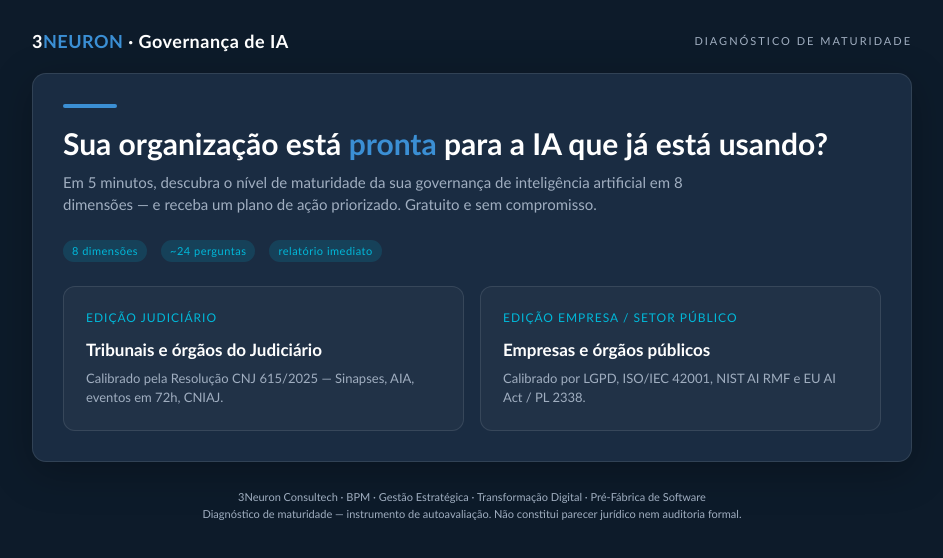
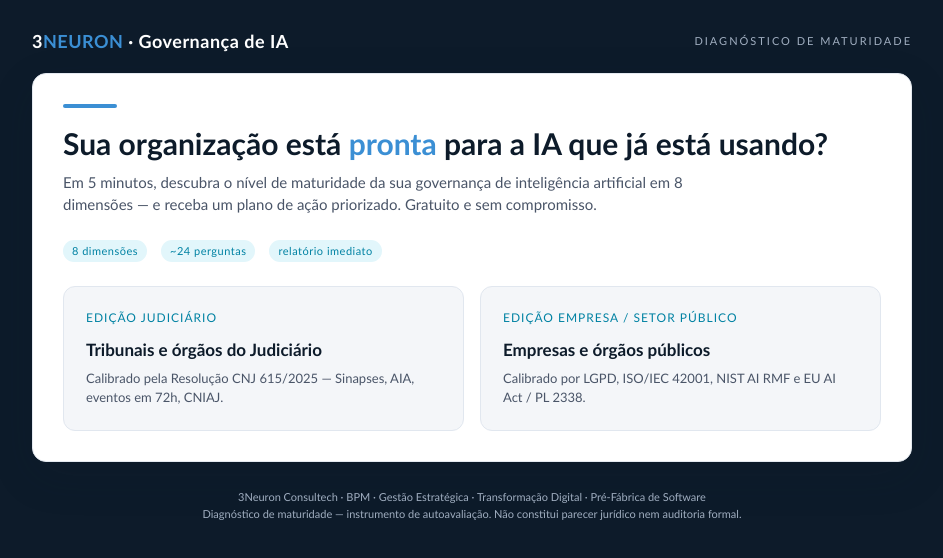
Before and after one commit to rafael12051979/diagnostico-maturidade-ia, a plain HTML site: page index.html in a window 1280 px wide. Shown: the whole page, without its empty margins (168-1111 px from the left). Drawn offline with Linux system fonts and the light colour scheme.

Commit message:
Diagnóstico: card de intro também em fundo branco (texto escuro, cards de edição legíveis)
Co-Authored-By: Claude Opus 4.8 <noreply@anthropic.com>

```diff
--- a/index.html
+++ b/index.html
@@ -65,6 +65,16 @@
   #quiz .opt.sel{border-color:var(--cyan);background:rgba(0,184,217,.12);color:var(--navy)}
   #quiz .opt .dot{border-color:#9aa7b8}
   #quiz .opt.sel .dot{box-shadow:inset 0 0 0 3px #fff}
+  /* card de intro em fundo branco */
+  #intro{background:#fff;border-color:#e4e9f0;box-shadow:0 14px 44px rgba(13,27,42,.14)}
+  #intro h1{color:var(--navy)}
+  #intro .lead{color:var(--grayTx)}
+  #intro .pill{background:#e2f6fb;color:#0182a3}
+  #intro .edcard{background:#f4f6f9;border-color:#e1e7ef}
+  #intro .edcard:hover{border-color:var(--blueLt);background:#eef4fb}
+  #intro .edcard h3{color:var(--navy)}
+  #intro .edcard .k{color:#0182a3}
+  #intro .edcard p{color:var(--grayTx)}
   .nav{display:flex;justify-content:space-between;margin-top:26px}
   .field{margin-bottom:14px}
   .field label{display:block;font-size:13px;color:var(--grayMut);margin-bottom:6px}
```
